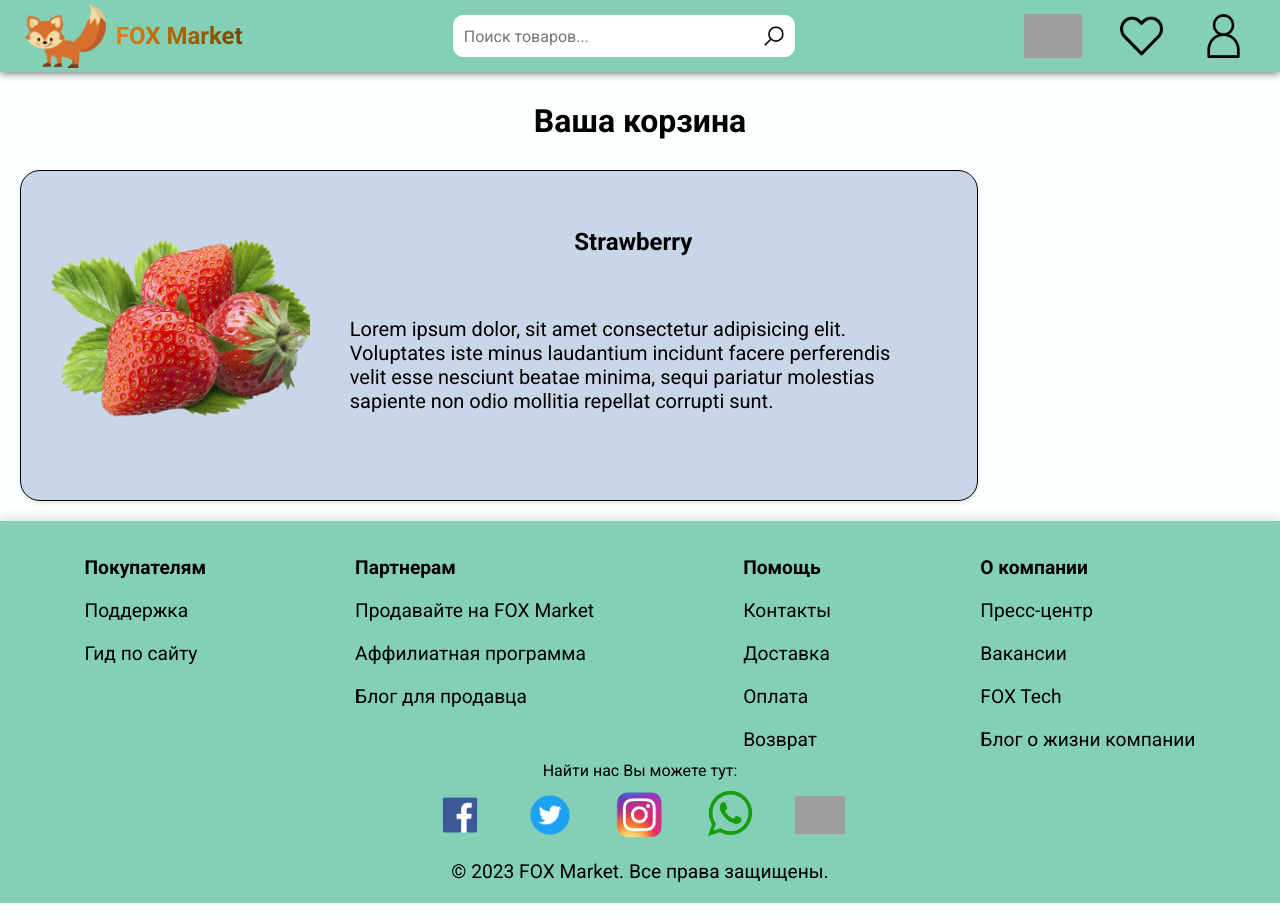
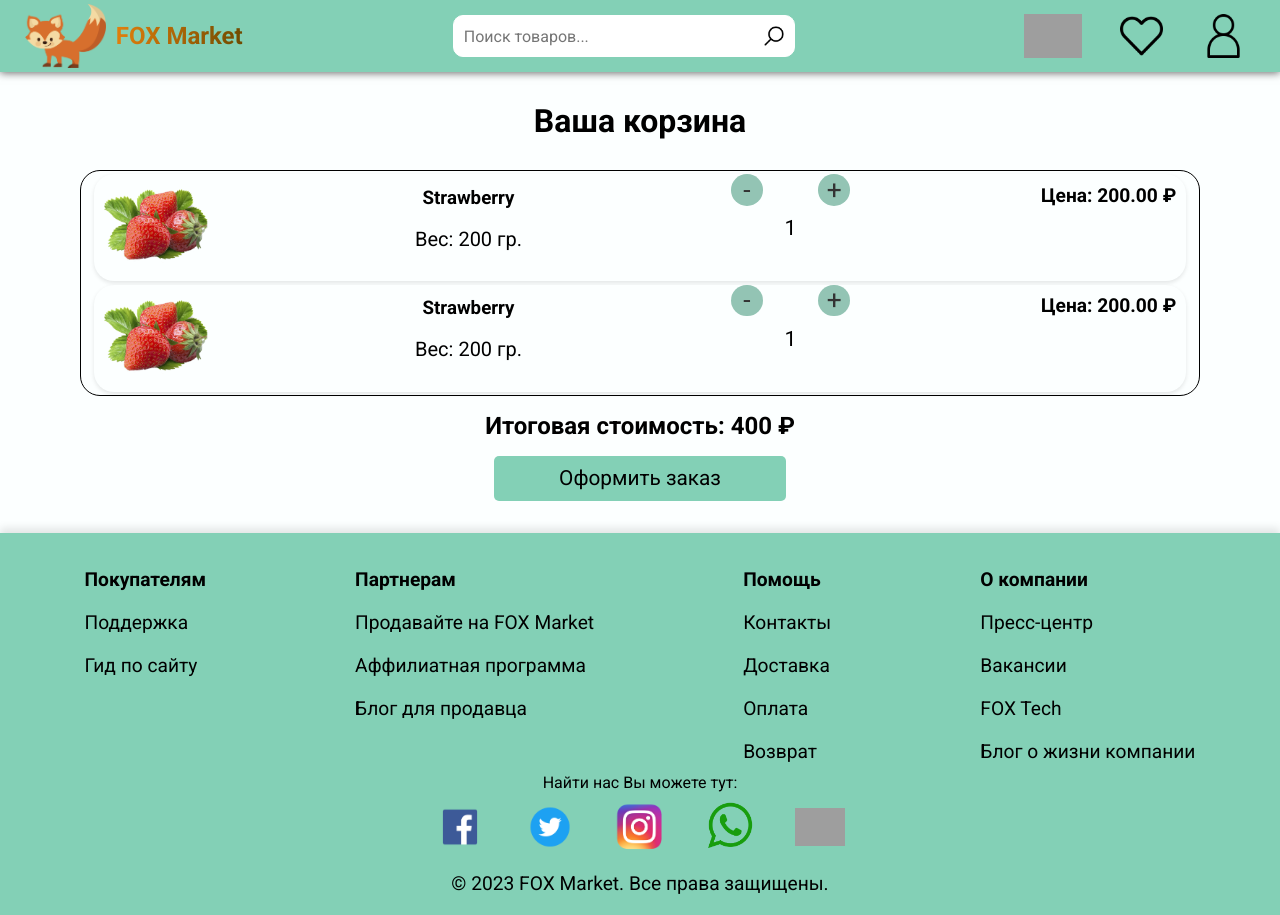
Before and after one commit to Nikoner/react-market, a React (Vite) app: page /basket in a window 1280 px wide. Built offline with nearby package versions, Linux system fonts and the light colour scheme; grey boxes are pictures that could not be loaded.

Commit message:
fixed the calculation of the amount

```diff
--- /dev/null
+++ b/src/components/Basket/BasketItem.tsx
@@ -0,0 +1,44 @@
+import { useState } from "react";
+import BasketItemModel from "../../types/models/BasketItemModel.interface";
+import './style.css';
+
+interface BasketItemProps {
+  basketItem: BasketItemModel;
+  changeQuantity: (id: number, quantity: number) => void;
+}
+
+const BasketItem = ({basketItem, changeQuantity}: BasketItemProps) => {
+  const [quantity, setQuantity] = useState(basketItem.quantity);
+  const pricePerUnit = basketItem.product.price;
+  const totalPrice = (quantity * pricePerUnit).toFixed(2);
+
+  const handleIncreaseQuantity = () => {
+    changeQuantity(basketItem.id, quantity + 1);
+    setQuantity(quantity + 1);
+  };
+
+  const handleDecreaseQuantity = () => {
+    if (quantity > 1) {
+      changeQuantity(basketItem.id, quantity - 1);
+      setQuantity(quantity - 1);
+    }
+  };
+
+  return (
+    <div className="product-basket-details">
+      <img src={basketItem.product.image} alt="strawberry" />
+      <div className="product-details-info">
+        <h3>Strawberry</h3>
+        <span className='product-description'>Вес: 200 гр.</span>
+      </div>
+      <div className="quantity-controls">
+        <button onClick={handleDecreaseQuantity}>-</button>
+        <span className='quantity-basket'>{quantity}</span>
+        <button onClick={handleIncreaseQuantity}>+</button>
+      </div>
+      <span className='product-price-basket'>Цена: {totalPrice} ₽</span>
+    </div>
+  )
+}
+
+export default BasketItem;
--- a/src/components/Basket/index.tsx
+++ b/src/components/Basket/index.tsx
@@ -1,15 +1,52 @@
+import { useState } from 'react';
 import strawberry from '../../assets/images/strawberry.png';
+import BasketItem from './basketItem';
 import './style.css';
 
+const basketItems = [
+  {
+    id: 1,
+    quantity: 1,
+    product: {
+      title: 'Strawberry',
+      image: strawberry,
+      price: 200
+    }
+  },
+  {
+    id: 2,
+    quantity: 1,
+    product: {
+      title: 'Strawberry',
+      image: strawberry,
+      price: 200
+    }
+  }
+]
+
 const Basket = () => {
+  const [items, setItems] = useState(basketItems);
+  const totalPriceAllGoods = () => {
+    return items.reduce((total, item) => total + item.product.price * item.quantity, 0);
+  }
+
+  const changeQuantity = (id: number, quantity: number) => {
+    setItems(items.map(item => item.id === id ? { ...item, quantity } : item))
+  }
 
   return (
     <div className="basket-container">
-      <div className="product-basket-details">
-        <img src={strawberry} alt="strawberry" />
-        <div className="product-details-info">
-          <h2>Strawberry</h2>
-          <span className='product-description'>Lorem ipsum dolor, sit amet consectetur adipisicing elit. Voluptates iste minus laudantium incidunt facere perferendis velit esse nesciunt beatae minima, sequi pariatur molestias sapiente non odio mollitia repellat corrupti sunt.</span>
+      <div className="basket-products-cart">
+        {basketItems.map((item) => (
+          <BasketItem key={item.id} basketItem={item} changeQuantity={changeQuantity}/>
+        ))}
+      </div>
+      <div className="purchase-basket">
+        <div className="total-price-basket">
+          <p>Итоговая стоимость: {totalPriceAllGoods()} ₽</p>
+        </div>
+        <div className='basket-purchase-button-container'>
+          <button className='purchase-button-basket'>Оформить заказ</button>
         </div>
       </div>
     </div>
--- a/src/components/Basket/style.css
+++ b/src/components/Basket/style.css
@@ -1,18 +1,18 @@
-.basket-container {
+/* .basket-container {
   display: flex;
-  flex-direction: row;
-}
+  flex-direction: column;
+  gap: 0;
+} */
 
 .product-basket-details {
   display: flex;
   flex-direction: row;
-  padding: 30px;
+  justify-content: space-between;
+  padding: 0 10px;
   border-radius: 20px;
-  border: solid 1px black;
-  margin: 0 20px 20px 20px;
+  margin: 0.2em 0.8em;
   box-shadow: 0px 2px 4px rgba(0, 0, 0, 0.1);
-  background-color: var(--card_product-color);
-  width: 70%;
+  background-color: var(--background-page);
 }
 
 .product-details-info {
@@ -21,17 +21,92 @@
   justify-content: center;
 }
 
-.product-details-info h2 {
+.product-details-info h3 {
   display: flex;
   justify-content: center;
-  margin-bottom: 5%;
+  /* margin-bottom: 5%; */
 }
 
 .product-description {
-  padding: 30px;
+  padding: 0.9em;
   font-size: 20px;
 }
 
 .product-basket-details img {
-  width: 30%;
+  width: 10%;
 }
+
+.quantity-controls {
+  display: flex;
+  flex-direction: row;
+  justify-content: end;
+  font-size: 110%;
+}
+
+.quantity-controls button {
+  border: none;
+  border-radius: 50%;
+  width: 1.2em;
+  height: 1.2em;
+  font-size: 1.5em;
+  cursor: pointer;
+  background-color: #f0f0f0;
+  color: #333;
+  display: flex;
+  align-items: center;
+  justify-content: center;
+  margin: 0 5px;
+  background-color: var(--button_hover-color);
+}
+
+.quantity-controls button:hover {
+  background-color: #e0e0e0;
+}
+
+.quantity-basket {
+  display: flex;
+  align-items: center;
+  font-size: 120%;
+  padding: 0 0.8em;
+}
+
+.product-price-basket {
+  display: flex;
+  justify-content: end;
+  padding: 0.5em 0;
+  font-weight: bold;
+  font-size: 120%;
+}
+
+.total-price-basket {
+  font-weight: bold;
+  font-size: 150%;
+  border-radius: 50%;
+  font-size: 1.5em;
+}
+
+.purchase-button-basket {
+  font-size: 130%;
+  width: 14em;
+  background-color: var(--header-color);
+  border-radius: 5px;
+  padding: 0.5em;
+  border: none;
+}
+
+.purchase-basket {
+  padding: 1em;
+  display: flex;
+  flex-direction: column;
+  align-items: center;
+}
+
+.basket-purchase-button-container {
+  padding: 1em;
+}
+
+.basket-products-cart {
+  border: 1px solid black;
+  margin: 0 5em;
+  border-radius: 20px;
+}
--- a/src/components/ProductList/index.tsx
+++ b/src/components/ProductList/index.tsx
@@ -12,18 +12,9 @@
 // export default ProductList;
 
 import { useEffect, useState } from 'react';
+import ProductModel from '../../types/models/ProductModel.interface';
 import './style.css';
 
-interface ProductModel {
-  id: number;
-  title: string;
-  description: string;
-  price: number;
-  rating: number;
-  brand: string;
-  category: string;
-  image: string;
-}
 const Product = () => {
   const [products, setProducts] = useState<ProductModel[]>([]);
 
@@ -42,7 +33,7 @@ const Product = () => {
 
   return (
 
-  <div className="product-content">
+  <div className="product-list">
   {products.map((product) => (
     <div className="product" key={product.id}>
       <div className="product-details">
--- a/src/components/ProductList/style.css
+++ b/src/components/ProductList/style.css
@@ -8,7 +8,7 @@
   padding: 20px;
 } */
 
-.product-content {
+.product-list {
   display: grid;
   grid-template-columns: repeat(3, 1fr);
   grid-template-rows: repeat(3, minmax(0, 1fr));
@@ -50,6 +50,9 @@
   border-radius: 5px;
   padding: 10px;
   transition: transform 0.3s ease-in-out;
+  width: 100%;
+  height: 100%;
+  box-sizing: border-box;
 }
 
 .product-details h3 {
--- a/src/types/models/ProductModel.d.ts
+++ b/src/types/models/ProductModel.interface.ts
@@ -8,3 +8,5 @@ interface ProductModel {
   category: string;
   image: string;
 }
+
+export default ProductModel;
```
Also changed, not shown: src/types/models/BasketItemModel.interface.ts (added, +11 -0 lines).
